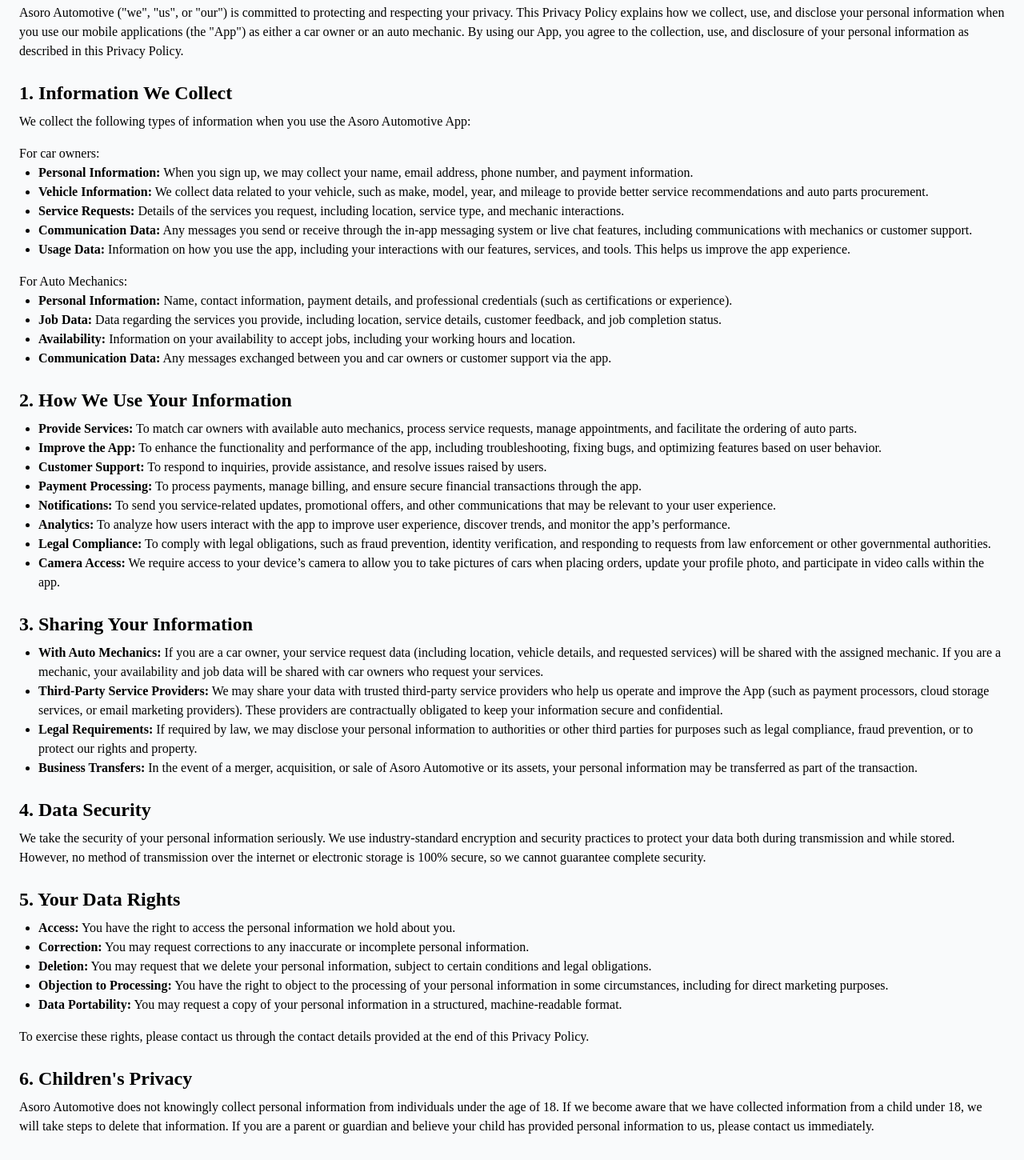
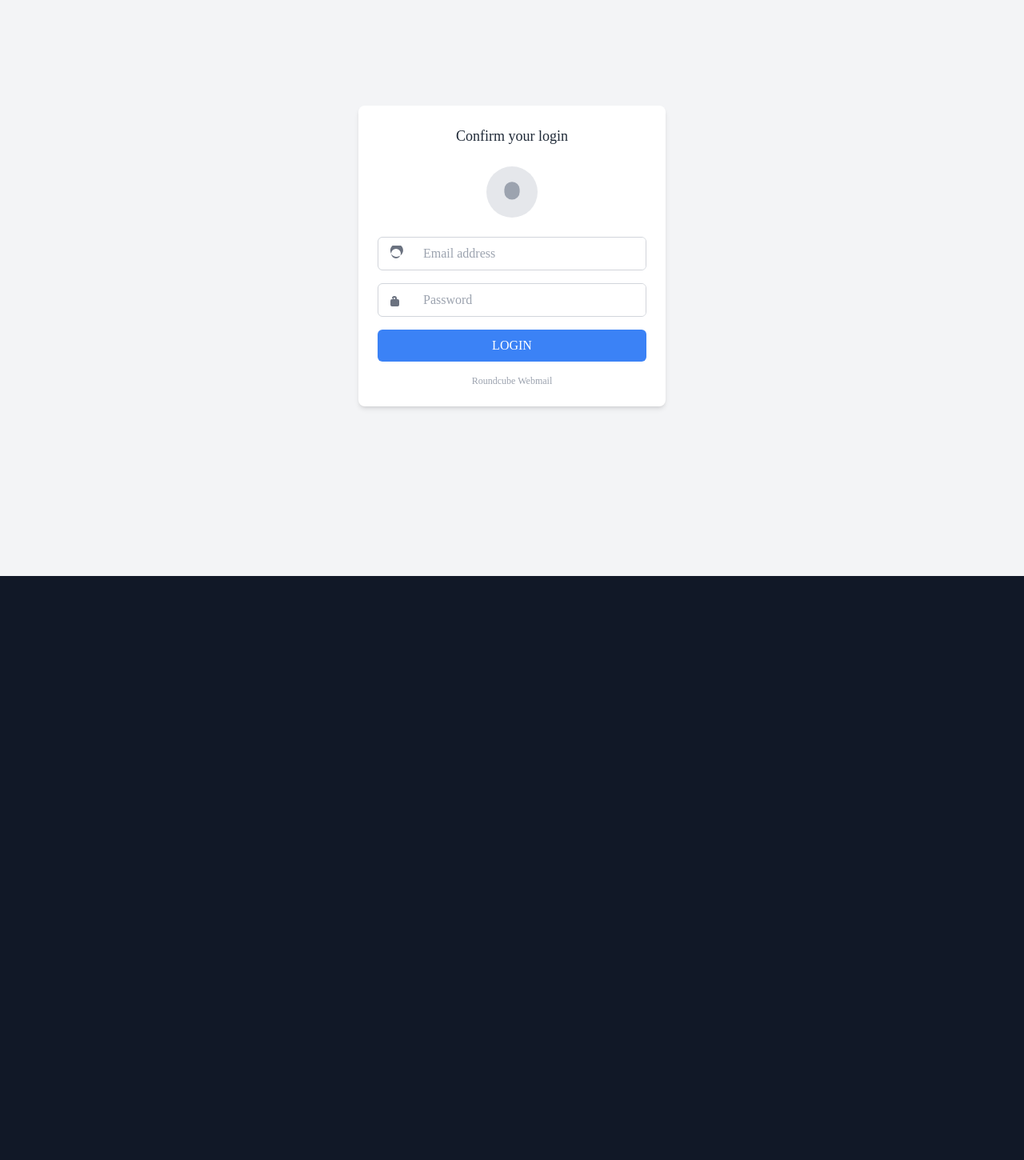
Before and after one commit to Marshall-D/cices, a React (Create React App) app: page / in a window 1280 px wide. Shown: the part 80-1530 px from the top of the page at 80% size. After the commit the page ends 800 px from the top, so only its background shows below. Built offline with nearby package versions, Linux system fonts and the light colour scheme.

Commit message:
chore: roundcube login

```diff
--- a/src/pages/HomePage.tsx
+++ b/src/pages/HomePage.tsx
@@ -1,232 +1,340 @@
-import { useNavigate } from "react-router-dom";
+// import { useNavigate } from "react-router-dom";
 
-const PrivacyPolicy = () => {
-  const navigate = useNavigate();
+// const PrivacyPolicy = () => {
+//   const navigate = useNavigate();
+
+//   return (
+//     <div className="min-h-screen bg-gray-50">
+//       <div className="container mx-auto p-6">
+//         <h1 className="text-3xl font-bold mb-6">Privacy Policy</h1>
+//         <p className="mb-4">
+//           Asoro Automotive ("we", "us", or "our") is committed to protecting and
+//           respecting your privacy. This Privacy Policy explains how we collect,
+//           use, and disclose your personal information when you use our mobile
+//           applications (the "App") as either a car owner or an auto mechanic. By
+//           using our App, you agree to the collection, use, and disclosure of
+//           your personal information as described in this Privacy Policy.
+//         </p>
+
+//         <h2 className="text-2xl font-semibold mt-6 mb-2">
+//           1. Information We Collect
+//         </h2>
+//         <p className="mb-2">
+//           We collect the following types of information when you use the Asoro
+//           Automotive App:
+//         </p>
+//         <p className="font-medium mt-4">For car owners:</p>
+//         <ul className="list-disc ml-6 mb-4">
+//           <li>
+//             <strong>Personal Information:</strong> When you sign up, we may
+//             collect your name, email address, phone number, and payment
+//             information.
+//           </li>
+//           <li>
+//             <strong>Vehicle Information:</strong> We collect data related to
+//             your vehicle, such as make, model, year, and mileage to provide
+//             better service recommendations and auto parts procurement.
+//           </li>
+//           <li>
+//             <strong>Service Requests:</strong> Details of the services you
+//             request, including location, service type, and mechanic
+//             interactions.
+//           </li>
+//           <li>
+//             <strong>Communication Data:</strong> Any messages you send or
+//             receive through the in-app messaging system or live chat features,
+//             including communications with mechanics or customer support.
+//           </li>
+//           <li>
+//             <strong>Usage Data:</strong> Information on how you use the app,
+//             including your interactions with our features, services, and tools.
+//             This helps us improve the app experience.
+//           </li>
+//         </ul>
+
+//         <p className="font-medium mt-4">For Auto Mechanics:</p>
+//         <ul className="list-disc ml-6 mb-4">
+//           <li>
+//             <strong>Personal Information:</strong> Name, contact information,
+//             payment details, and professional credentials (such as
+//             certifications or experience).
+//           </li>
+//           <li>
+//             <strong>Job Data:</strong> Data regarding the services you provide,
+//             including location, service details, customer feedback, and job
+//             completion status.
+//           </li>
+//           <li>
+//             <strong>Availability:</strong> Information on your availability to
+//             accept jobs, including your working hours and location.
+//           </li>
+//           <li>
+//             <strong>Communication Data:</strong> Any messages exchanged between
+//             you and car owners or customer support via the app.
+//           </li>
+//         </ul>
+
+//         <h2 className="text-2xl font-semibold mt-6 mb-2">
+//           2. How We Use Your Information
+//         </h2>
+//         <ul className="list-disc ml-6 mb-4">
+//           <li>
+//             <strong>Provide Services:</strong> To match car owners with
+//             available auto mechanics, process service requests, manage
+//             appointments, and facilitate the ordering of auto parts.
+//           </li>
+//           <li>
+//             <strong>Improve the App:</strong> To enhance the functionality and
+//             performance of the app, including troubleshooting, fixing bugs, and
+//             optimizing features based on user behavior.
+//           </li>
+//           <li>
+//             <strong>Customer Support:</strong> To respond to inquiries, provide
+//             assistance, and resolve issues raised by users.
+//           </li>
+//           <li>
+//             <strong>Payment Processing:</strong> To process payments, manage
+//             billing, and ensure secure financial transactions through the app.
+//           </li>
+//           <li>
+//             <strong>Notifications:</strong> To send you service-related updates,
+//             promotional offers, and other communications that may be relevant to
+//             your user experience.
+//           </li>
+//           <li>
+//             <strong>Analytics:</strong> To analyze how users interact with the
+//             app to improve user experience, discover trends, and monitor the
+//             app’s performance.
+//           </li>
+//           <li>
+//             <strong>Legal Compliance:</strong> To comply with legal obligations,
+//             such as fraud prevention, identity verification, and responding to
+//             requests from law enforcement or other governmental authorities.
+//           </li>
+//           <li>
+//             <strong>Camera Access:</strong> We require access to your device’s
+//             camera to allow you to take pictures of cars when placing orders,
+//             update your profile photo, and participate in video calls within the
+//             app.
+//           </li>
+//         </ul>
+
+//         <h2 className="text-2xl font-semibold mt-6 mb-2">
+//           3. Sharing Your Information
+//         </h2>
+//         <ul className="list-disc ml-6 mb-4">
+//           <li>
+//             <strong>With Auto Mechanics:</strong> If you are a car owner, your
+//             service request data (including location, vehicle details, and
+//             requested services) will be shared with the assigned mechanic. If
+//             you are a mechanic, your availability and job data will be shared
+//             with car owners who request your services.
+//           </li>
+//           <li>
+//             <strong>Third-Party Service Providers:</strong> We may share your
+//             data with trusted third-party service providers who help us operate
+//             and improve the App (such as payment processors, cloud storage
+//             services, or email marketing providers). These providers are
+//             contractually obligated to keep your information secure and
+//             confidential.
+//           </li>
+//           <li>
+//             <strong>Legal Requirements:</strong> If required by law, we may
+//             disclose your personal information to authorities or other third
+//             parties for purposes such as legal compliance, fraud prevention, or
+//             to protect our rights and property.
+//           </li>
+//           <li>
+//             <strong>Business Transfers:</strong> In the event of a merger,
+//             acquisition, or sale of Asoro Automotive or its assets, your
+//             personal information may be transferred as part of the transaction.
+//           </li>
+//         </ul>
+
+//         <h2 className="text-2xl font-semibold mt-6 mb-2">4. Data Security</h2>
+//         <p className="mb-4">
+//           We take the security of your personal information seriously. We use
+//           industry-standard encryption and security practices to protect your
+//           data both during transmission and while stored. However, no method of
+//           transmission over the internet or electronic storage is 100% secure,
+//           so we cannot guarantee complete security.
+//         </p>
+
+//         <h2 className="text-2xl font-semibold mt-6 mb-2">
+//           5. Your Data Rights
+//         </h2>
+//         <ul className="list-disc ml-6 mb-4">
+//           <li>
+//             <strong>Access:</strong> You have the right to access the personal
+//             information we hold about you.
+//           </li>
+//           <li>
+//             <strong>Correction:</strong> You may request corrections to any
+//             inaccurate or incomplete personal information.
+//           </li>
+//           <li>
+//             <strong>Deletion:</strong> You may request that we delete your
+//             personal information, subject to certain conditions and legal
+//             obligations.
+//           </li>
+//           <li>
+//             <strong>Objection to Processing:</strong> You have the right to
+//             object to the processing of your personal information in some
+//             circumstances, including for direct marketing purposes.
+//           </li>
+//           <li>
+//             <strong>Data Portability:</strong> You may request a copy of your
+//             personal information in a structured, machine-readable format.
+//           </li>
+//         </ul>
+//         <p className="mb-4">
+//           To exercise these rights, please contact us through the contact
+//           details provided at the end of this Privacy Policy.
+//         </p>
+
+//         <h2 className="text-2xl font-semibold mt-6 mb-2">
+//           6. Children's Privacy
+//         </h2>
+//         <p className="mb-4">
+//           Asoro Automotive does not knowingly collect personal information from
+//           individuals under the age of 18. If we become aware that we have
+//           collected information from a child under 18, we will take steps to
+//           delete that information. If you are a parent or guardian and believe
+//           your child has provided personal information to us, please contact us
+//           immediately.
+//         </p>
+
+//         <h2 className="text-2xl font-semibold mt-6 mb-2">
+//           7. Updates to This Privacy Policy
+//         </h2>
+//         <p className="mb-4">
+//           We may update this Privacy Policy from time to time to reflect changes
+//           in our practices or for other operational, legal, or regulatory
+//           reasons. When we update the policy, we will post the new version on
+//           this page and update the "Effective Date" at the top of the page. We
+//           encourage you to review this Privacy Policy periodically.
+//         </p>
+
+//         <h2 className="text-2xl font-semibold mt-6 mb-2">8. Contact Us</h2>
+//         <p className="mb-4">
+//           If you have any questions, concerns, or requests regarding this
+//           Privacy Policy or the handling of your personal information, please
+//           contact us at:
+//         </p>
+//         <p className="mb-1">Asoro Automotive Support</p>
+//         <p className="mb-1">Email: support@asoroautomotive.com</p>
+//         <p className="mb-1">Phone: +234 704 557 8891</p>
+//       </div>
+//     </div>
+//   );
+// };
+
+// export default PrivacyPolicy;
+// src/components/LoginScreen.jsx
+import React, { useState } from "react";
+
+export default function LoginScreen() {
+  const [email, setEmail] = useState("");
+  const [password, setPassword] = useState("");
+
+  const handleSubmit = (e: any): void => {
+    e.preventDefault();
+    alert(`Email: ${email}\nPassword: ${password}`);
+  };
 
   return (
-    <div className="min-h-screen bg-gray-50">
-      <div className="container mx-auto p-6">
-        <h1 className="text-3xl font-bold mb-6">Privacy Policy</h1>
-        <p className="mb-4">
-          Asoro Automotive ("we", "us", or "our") is committed to protecting and
-          respecting your privacy. This Privacy Policy explains how we collect,
-          use, and disclose your personal information when you use our mobile
-          applications (the "App") as either a car owner or an auto mechanic. By
-          using our App, you agree to the collection, use, and disclosure of
-          your personal information as described in this Privacy Policy.
+    <div className="min-h-screen flex items-center justify-center bg-gray-100 px-4">
+      <div className="max-w-sm w-full bg-white shadow-md rounded-lg p-6">
+        {/* Header */}
+        <h2 className="text-lg font-medium text-gray-800 mb-6 text-center">
+          Confirm your login
+        </h2>
+
+        {/* Icon Placeholder */}
+        <div className="flex justify-center mb-6">
+          <div className="h-16 w-16 bg-gray-200 rounded-full flex items-center justify-center">
+            {/* Replace this with your actual logo */}
+            <svg
+              className="h-8 w-8 text-gray-400"
+              fill="currentColor"
+              viewBox="0 0 20 20"
+            >
+              <path d="M10 2a6 6 0 016 6v2a6 6 0 01-6 6 6 6 0 01-6-6V8a6 6 0 016-6z" />
+            </svg>
+          </div>
+        </div>
+
+        {/* Form */}
+        <form onSubmit={handleSubmit} className="space-y-4">
+          <div>
+            <label htmlFor="email" className="sr-only">
+              Email address
+            </label>
+            <div className="flex items-center border border-gray-300 rounded-md overflow-hidden">
+              <span className="px-3 text-gray-500">
+                <svg
+                  className="h-5 w-5"
+                  fill="currentColor"
+                  viewBox="0 0 20 20"
+                >
+                  <path d="M2.94 6.94A8 8 0 1117.06 11.06 8 8 0 012.94 6.94zM10 4a6 6 0 100 12A6 6 0 0010 4z" />
+                </svg>
+              </span>
+              <input
+                id="email"
+                type="email"
+                required
+                value={email}
+                onChange={(e) => setEmail(e.target.value)}
+                className="w-full px-3 py-2 focus:outline-none"
+                placeholder="Email address"
+              />
+            </div>
+          </div>
+
+          <div>
+            <label htmlFor="password" className="sr-only">
+              Password
+            </label>
+            <div className="flex items-center border border-gray-300 rounded-md overflow-hidden">
+              <span className="px-3 text-gray-500">
+                <svg
+                  className="h-5 w-5"
+                  fill="currentColor"
+                  viewBox="0 0 20 20"
+                >
+                  <path
+                    fillRule="evenodd"
+                    d="M5 8a3 3 0 116 0v1h1a2 2 0 012 2v5a2 2 0 01-2 2H5a2 2 0 01-2-2v-5a2 2 0 012-2h1V8zm3-1a1 1 0 00-1 1v1h2V8a1 1 0 00-1-1z"
+                    clipRule="evenodd"
+                  />
+                </svg>
+              </span>
+              <input
+                id="password"
+                type="password"
+                required
+                value={password}
+                onChange={(e) => setPassword(e.target.value)}
+                className="w-full px-3 py-2 focus:outline-none"
+                placeholder="Password"
+              />
+            </div>
+          </div>
+
+          <button
+            type="submit"
+            className="w-full bg-blue-500 hover:bg-blue-600 text-white py-2 rounded-md transition"
+          >
+            LOGIN
+          </button>
+        </form>
+
+        {/* Footer */}
+        <p className="text-center text-xs text-gray-400 mt-4">
+          Roundcube Webmail
         </p>
-
-        <h2 className="text-2xl font-semibold mt-6 mb-2">
-          1. Information We Collect
-        </h2>
-        <p className="mb-2">
-          We collect the following types of information when you use the Asoro
-          Automotive App:
-        </p>
-        <p className="font-medium mt-4">For car owners:</p>
-        <ul className="list-disc ml-6 mb-4">
-          <li>
-            <strong>Personal Information:</strong> When you sign up, we may
-            collect your name, email address, phone number, and payment
-            information.
-          </li>
-          <li>
-            <strong>Vehicle Information:</strong> We collect data related to
-            your vehicle, such as make, model, year, and mileage to provide
-            better service recommendations and auto parts procurement.
-          </li>
-          <li>
-            <strong>Service Requests:</strong> Details of the services you
-            request, including location, service type, and mechanic
-            interactions.
-          </li>
-          <li>
-            <strong>Communication Data:</strong> Any messages you send or
-            receive through the in-app messaging system or live chat features,
-            including communications with mechanics or customer support.
-          </li>
-          <li>
-            <strong>Usage Data:</strong> Information on how you use the app,
-            including your interactions with our features, services, and tools.
-            This helps us improve the app experience.
-          </li>
-        </ul>
-
-        <p className="font-medium mt-4">For Auto Mechanics:</p>
-        <ul className="list-disc ml-6 mb-4">
-          <li>
-            <strong>Personal Information:</strong> Name, contact information,
-            payment details, and professional credentials (such as
-            certifications or experience).
-          </li>
-          <li>
-            <strong>Job Data:</strong> Data regarding the services you provide,
-            including location, service details, customer feedback, and job
-            completion status.
-          </li>
-          <li>
-            <strong>Availability:</strong> Information on your availability to
-            accept jobs, including your working hours and location.
-          </li>
-          <li>
-            <strong>Communication Data:</strong> Any messages exchanged between
-            you and car owners or customer support via the app.
-          </li>
-        </ul>
-
-        <h2 className="text-2xl font-semibold mt-6 mb-2">
-          2. How We Use Your Information
-        </h2>
-        <ul className="list-disc ml-6 mb-4">
-          <li>
-            <strong>Provide Services:</strong> To match car owners with
-            available auto mechanics, process service requests, manage
-            appointments, and facilitate the ordering of auto parts.
-          </li>
-          <li>
-            <strong>Improve the App:</strong> To enhance the functionality and
-            performance of the app, including troubleshooting, fixing bugs, and
-            optimizing features based on user behavior.
-          </li>
-          <li>
-            <strong>Customer Support:</strong> To respond to inquiries, provide
-            assistance, and resolve issues raised by users.
-          </li>
-          <li>
-            <strong>Payment Processing:</strong> To process payments, manage
-            billing, and ensure secure financial transactions through the app.
-          </li>
-          <li>
-            <strong>Notifications:</strong> To send you service-related updates,
-            promotional offers, and other communications that may be relevant to
-            your user experience.
-          </li>
-          <li>
-            <strong>Analytics:</strong> To analyze how users interact with the
-            app to improve user experience, discover trends, and monitor the
-            app’s performance.
-          </li>
-          <li>
-            <strong>Legal Compliance:</strong> To comply with legal obligations,
-            such as fraud prevention, identity verification, and responding to
-            requests from law enforcement or other governmental authorities.
-          </li>
-          <li>
-            <strong>Camera Access:</strong> We require access to your device’s
-            camera to allow you to take pictures of cars when placing orders,
-            update your profile photo, and participate in video calls within the
-            app.
-          </li>
-        </ul>
-
-        <h2 className="text-2xl font-semibold mt-6 mb-2">
-          3. Sharing Your Information
-        </h2>
-        <ul className="list-disc ml-6 mb-4">
-          <li>
-            <strong>With Auto Mechanics:</strong> If you are a car owner, your
-            service request data (including location, vehicle details, and
-            requested services) will be shared with the assigned mechanic. If
-            you are a mechanic, your availability and job data will be shared
-            with car owners who request your services.
-          </li>
-          <li>
-            <strong>Third-Party Service Providers:</strong> We may share your
-            data with trusted third-party service providers who help us operate
-            and improve the App (such as payment processors, cloud storage
-            services, or email marketing providers). These providers are
-            contractually obligated to keep your information secure and
-            confidential.
-          </li>
-          <li>
-            <strong>Legal Requirements:</strong> If required by law, we may
-            disclose your personal information to authorities or other third
-            parties for purposes such as legal compliance, fraud prevention, or
-            to protect our rights and property.
-          </li>
-          <li>
-            <strong>Business Transfers:</strong> In the event of a merger,
-            acquisition, or sale of Asoro Automotive or its assets, your
-            personal information may be transferred as part of the transaction.
-          </li>
-        </ul>
-
-        <h2 className="text-2xl font-semibold mt-6 mb-2">4. Data Security</h2>
-        <p className="mb-4">
-          We take the security of your personal information seriously. We use
-          industry-standard encryption and security practices to protect your
-          data both during transmission and while stored. However, no method of
-          transmission over the internet or electronic storage is 100% secure,
-          so we cannot guarantee complete security.
-        </p>
-
-        <h2 className="text-2xl font-semibold mt-6 mb-2">
-          5. Your Data Rights
-        </h2>
-        <ul className="list-disc ml-6 mb-4">
-          <li>
-            <strong>Access:</strong> You have the right to access the personal
-            information we hold about you.
-          </li>
-          <li>
-            <strong>Correction:</strong> You may request corrections to any
-            inaccurate or incomplete personal information.
-          </li>
-          <li>
-            <strong>Deletion:</strong> You may request that we delete your
-            personal information, subject to certain conditions and legal
-            obligations.
-          </li>
-          <li>
-            <strong>Objection to Processing:</strong> You have the right to
-            object to the processing of your personal information in some
-            circumstances, including for direct marketing purposes.
-          </li>
-          <li>
-            <strong>Data Portability:</strong> You may request a copy of your
-            personal information in a structured, machine-readable format.
-          </li>
-        </ul>
-        <p className="mb-4">
-          To exercise these rights, please contact us through the contact
-          details provided at the end of this Privacy Policy.
-        </p>
-
-        <h2 className="text-2xl font-semibold mt-6 mb-2">
-          6. Children's Privacy
-        </h2>
-        <p className="mb-4">
-          Asoro Automotive does not knowingly collect personal information from
-          individuals under the age of 18. If we become aware that we have
-          collected information from a child under 18, we will take steps to
-          delete that information. If you are a parent or guardian and believe
-          your child has provided personal information to us, please contact us
-          immediately.
-        </p>
-
-        <h2 className="text-2xl font-semibold mt-6 mb-2">
-          7. Updates to This Privacy Policy
-        </h2>
-        <p className="mb-4">
-          We may update this Privacy Policy from time to time to reflect changes
-          in our practices or for other operational, legal, or regulatory
-          reasons. When we update the policy, we will post the new version on
-          this page and update the "Effective Date" at the top of the page. We
-          encourage you to review this Privacy Policy periodically.
-        </p>
-
-        <h2 className="text-2xl font-semibold mt-6 mb-2">8. Contact Us</h2>
-        <p className="mb-4">
-          If you have any questions, concerns, or requests regarding this
-          Privacy Policy or the handling of your personal information, please
-          contact us at:
-        </p>
-        <p className="mb-1">Asoro Automotive Support</p>
-        <p className="mb-1">Email: support@asoroautomotive.com</p>
-        <p className="mb-1">Phone: +234 704 557 8891</p>
       </div>
     </div>
   );
-};
-
-export default PrivacyPolicy;
+}
```
